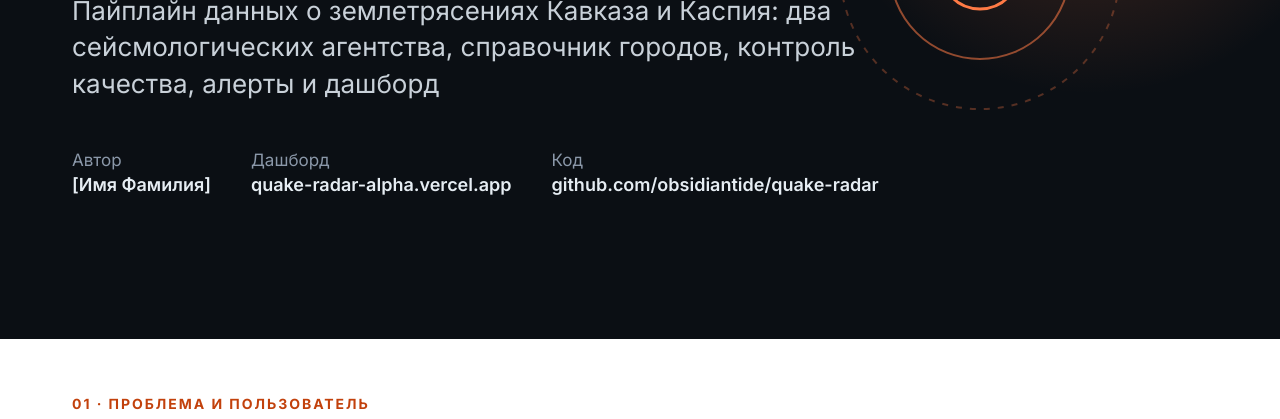
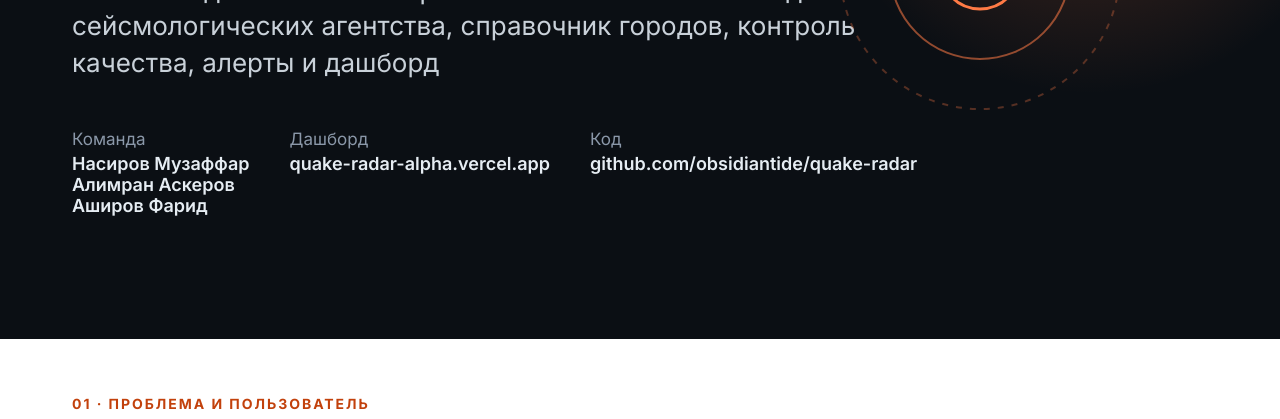
Before and after one commit to obsidiantide/quake-radar, a plain HTML site: page docs/slides/slides.html in a window 1280 px wide. Shown: the part 381-800 px from the top of the page. Drawn offline with Linux system fonts and the light colour scheme.

Commit message:
docs: add team members to report and presentation

```diff
--- a/docs/slides/slides.html
+++ b/docs/slides/slides.html
@@ -90,7 +90,7 @@
   <h1>Quake Radar</h1>
   <div class="sub">Пайплайн данных о землетрясениях Кавказа и Каспия: два сейсмологических агентства, справочник городов, контроль качества, алерты и дашборд</div>
   <div class="meta">
-    <div>Автор<b>[Имя Фамилия]</b></div>
+    <div>Команда<b>Насиров Музаффар<br>Алимран Аскеров<br>Аширов Фарид</b></div>
     <div>Дашборд<b>quake-radar-alpha.vercel.app</b></div>
     <div>Код<b>github.com/obsidiantide/quake-radar</b></div>
   </div>
@@ -439,6 +439,7 @@ population <span class="v">2351300</span></pre>
   <h1 style="font-size:64px">Вопросы?</h1>
   <div class="sub">Компромиссы в дизайне, смена схемы источника, самое слабое место, любая цифра.</div>
   <div class="meta">
+    <div>Команда<b>Насиров Музаффар · Алимран Аскеров · Аширов Фарид</b></div>
     <div>Дашборд<b>quake-radar-alpha.vercel.app</b></div>
     <div>Код и данные<b>github.com/obsidiantide/quake-radar</b></div>
   </div>
```
Also changed, not shown: 3 other files.
